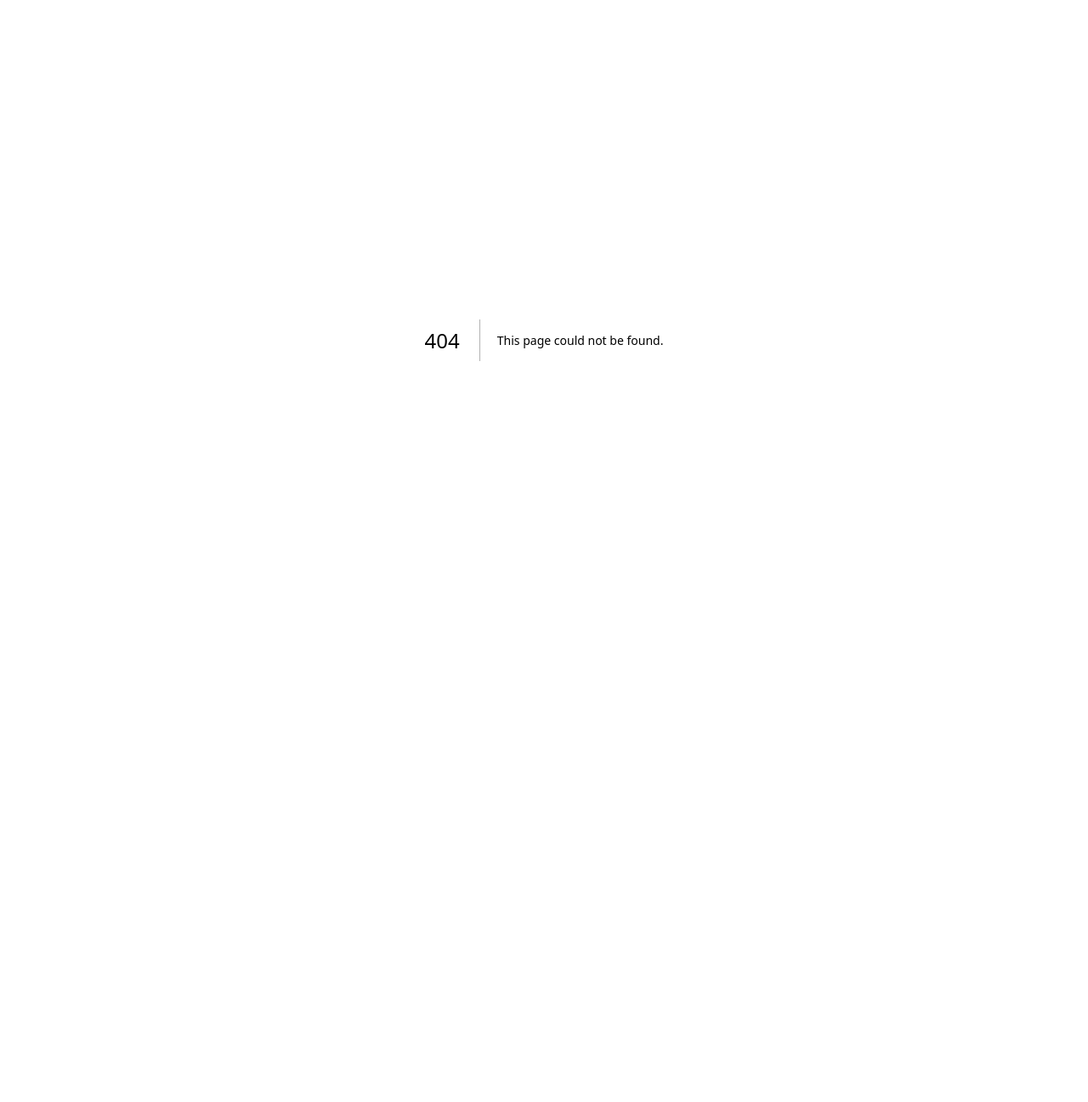
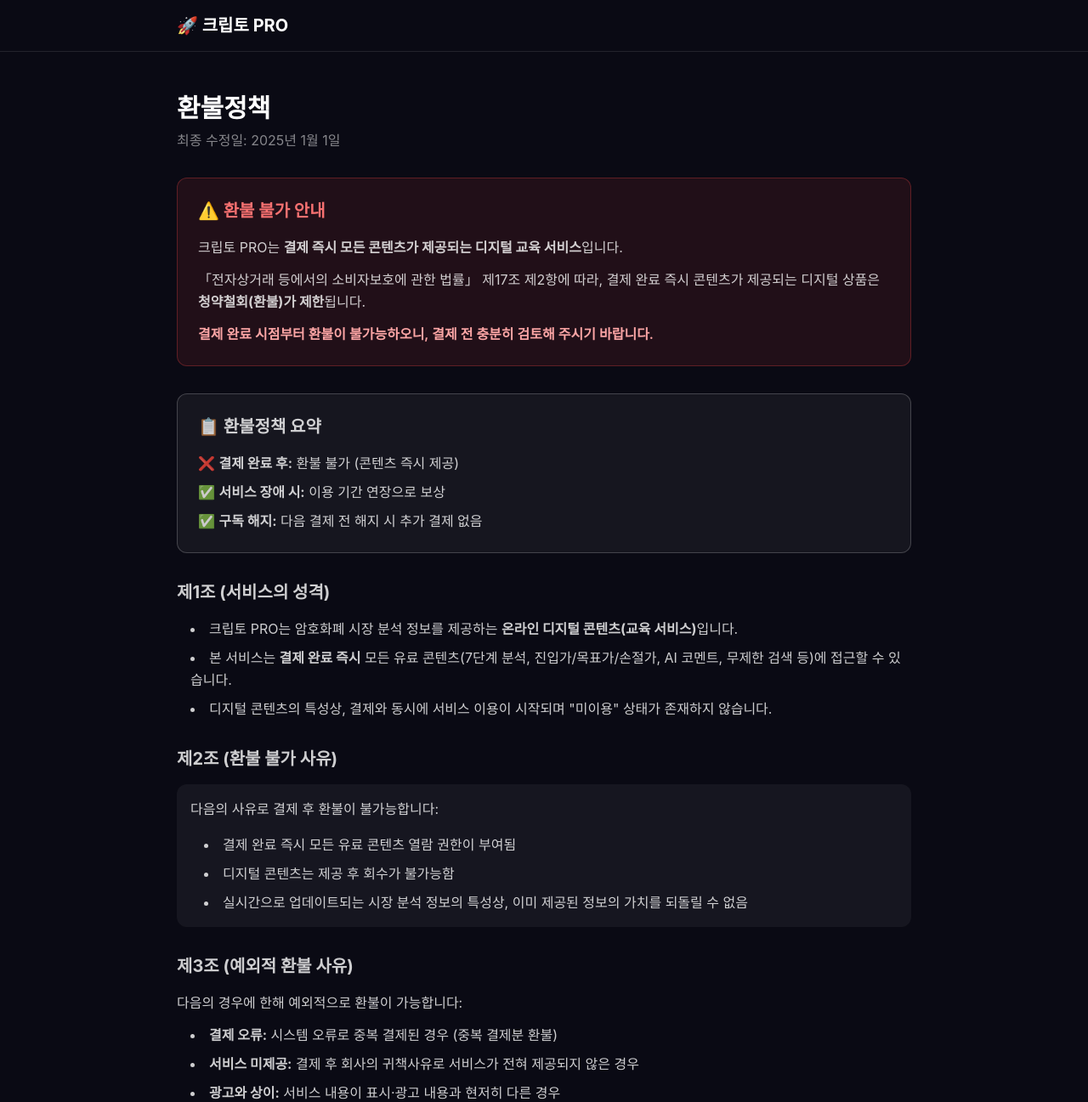
Before and after one commit to mananim0628-source/crypto-dashboard-pro, a Next.js app: page /refund in a window 1280 px wide. Before the commit this address had no page. Shown: the top 1297 px of the page at 85% size. Before the commit the page ends 800 px from the top, so only its background shows below. Built offline with nearby package versions, Linux system fonts and the light colour scheme.

Commit message:
Create page.tsx

```diff
--- /dev/null
+++ b/src/app/refund/page.tsx
@@ -0,0 +1,176 @@
+'use client'
+
+import Link from 'next/link'
+
+export default function Refund() {
+  return (
+    <div className="min-h-screen bg-[#0a0a14] text-white">
+      {/* 헤더 */}
+      <header className="border-b border-white/10">
+        <div className="max-w-4xl mx-auto px-4 py-4">
+          <Link href="/" className="text-xl font-bold">🚀 크립토 PRO</Link>
+        </div>
+      </header>
+
+      {/* 본문 */}
+      <main className="max-w-4xl mx-auto px-4 py-12">
+        <h1 className="text-3xl font-bold mb-2">환불정책</h1>
+        <p className="text-white/50 mb-8">최종 수정일: 2025년 1월 1일</p>
+
+        <div className="space-y-8 text-white/80 leading-relaxed">
+
+          {/* 핵심 안내 */}
+          <div className="bg-red-500/10 border border-red-500/30 rounded-xl p-6">
+            <h2 className="text-xl font-bold text-red-400 mb-4">⚠️ 환불 불가 안내</h2>
+            <div className="space-y-3">
+              <p>크립토 PRO는 <strong>결제 즉시 모든 콘텐츠가 제공되는 디지털 교육 서비스</strong>입니다.</p>
+              <p>「전자상거래 등에서의 소비자보호에 관한 법률」 제17조 제2항에 따라, 결제 완료 즉시 콘텐츠가 제공되는 디지털 상품은 <strong>청약철회(환불)가 제한</strong>됩니다.</p>
+              <p className="text-red-300 font-semibold">결제 완료 시점부터 환불이 불가능하오니, 결제 전 충분히 검토해 주시기 바랍니다.</p>
+            </div>
+          </div>
+
+          {/* 요약 박스 */}
+          <div className="bg-white/5 border border-white/20 rounded-xl p-6">
+            <h2 className="text-xl font-bold mb-4">📋 환불정책 요약</h2>
+            <div className="space-y-2">
+              <p>❌ <strong>결제 완료 후:</strong> 환불 불가 (콘텐츠 즉시 제공)</p>
+              <p>✅ <strong>서비스 장애 시:</strong> 이용 기간 연장으로 보상</p>
+              <p>✅ <strong>구독 해지:</strong> 다음 결제 전 해지 시 추가 결제 없음</p>
+            </div>
+          </div>
+
+          {/* 제1조 */}
+          <section>
+            <h2 className="text-xl font-bold mb-4">제1조 (서비스의 성격)</h2>
+            <ul className="list-disc list-inside space-y-2 ml-4">
+              <li>크립토 PRO는 암호화폐 시장 분석 정보를 제공하는 <strong>온라인 디지털 콘텐츠(교육 서비스)</strong>입니다.</li>
+              <li>본 서비스는 <strong>결제 완료 즉시</strong> 모든 유료 콘텐츠(7단계 분석, 진입가/목표가/손절가, AI 코멘트, 무제한 검색 등)에 접근할 수 있습니다.</li>
+              <li>디지털 콘텐츠의 특성상, 결제와 동시에 서비스 이용이 시작되며 "미이용" 상태가 존재하지 않습니다.</li>
+            </ul>
+          </section>
+
+          {/* 제2조 */}
+          <section>
+            <h2 className="text-xl font-bold mb-4">제2조 (환불 불가 사유)</h2>
+            <div className="bg-white/5 rounded-xl p-4">
+              <p className="mb-4">다음의 사유로 결제 후 환불이 불가능합니다:</p>
+              <ul className="list-disc list-inside space-y-2 ml-4">
+                <li>결제 완료 즉시 모든 유료 콘텐츠 열람 권한이 부여됨</li>
+                <li>디지털 콘텐츠는 제공 후 회수가 불가능함</li>
+                <li>실시간으로 업데이트되는 시장 분석 정보의 특성상, 이미 제공된 정보의 가치를 되돌릴 수 없음</li>
+              </ul>
+            </div>
+          </section>
+
+          {/* 제3조 */}
+          <section>
+            <h2 className="text-xl font-bold mb-4">제3조 (예외적 환불 사유)</h2>
+            <p className="mb-3">다음의 경우에 한해 예외적으로 환불이 가능합니다:</p>
+            <ul className="list-disc list-inside space-y-2 ml-4">
+              <li><strong>결제 오류:</strong> 시스템 오류로 중복 결제된 경우 (중복 결제분 환불)</li>
+              <li><strong>서비스 미제공:</strong> 결제 후 회사의 귀책사유로 서비스가 전혀 제공되지 않은 경우</li>
+              <li><strong>광고와 상이:</strong> 서비스 내용이 표시·광고 내용과 현저히 다른 경우</li>
+            </ul>
+            <p className="mt-4 text-sm text-white/60">
+              ※ 위 사유에 해당하는 경우, 증빙자료와 함께 고객센터로 문의해 주시기 바랍니다.
+            </p>
+          </section>
+
+          {/* 제4조 */}
+          <section>
+            <h2 className="text-xl font-bold mb-4">제4조 (구독 해지)</h2>
+            <div className="bg-[#00d395]/10 border border-[#00d395]/30 rounded-xl p-4">
+              <ul className="space-y-3">
+                <li>✅ 정기 결제(구독)는 언제든지 해지할 수 있습니다.</li>
+                <li>✅ 다음 결제일 이전에 해지하면 추가 결제가 진행되지 않습니다.</li>
+                <li>✅ 해지 후에도 현재 결제 기간이 만료될 때까지 서비스를 이용할 수 있습니다.</li>
+                <li>⚠️ 이미 결제된 기간에 대해서는 환불 또는 일할 계산이 되지 않습니다.</li>
+              </ul>
+            </div>
+          </section>
+
+          {/* 제5조 */}
+          <section>
+            <h2 className="text-xl font-bold mb-4">제5조 (서비스 장애 보상)</h2>
+            <ul className="list-disc list-inside space-y-2 ml-4">
+              <li>회사의 귀책사유로 <strong>24시간 이상</strong> 서비스 이용이 불가능한 경우, 장애 기간만큼 이용 기간을 연장해 드립니다.</li>
+              <li>서비스 장애 보상은 <strong>환불이 아닌 이용 기간 연장</strong>으로 처리됩니다.</li>
+              <li>천재지변, 외부 공격 등 불가항력적 사유로 인한 장애는 보상 대상에서 제외될 수 있습니다.</li>
+            </ul>
+          </section>
+
+          {/* 제6조 */}
+          <section>
+            <h2 className="text-xl font-bold mb-4">제6조 (문의 방법)</h2>
+            <div className="bg-white/5 rounded-xl p-4">
+              <p className="mb-3">환불 관련 문의:</p>
+              <ul className="space-y-2">
+                <li><strong>이메일:</strong> <a href="mailto:support@cryptopro.com" className="text-[#00d395] hover:underline">support@cryptopro.com</a></li>
+                <li><strong>응답 시간:</strong> 영업일 기준 24시간 이내</li>
+              </ul>
+              <p className="mt-4 text-sm text-white/60">
+                문의 시 가입 이메일, 결제일시, 문의 내용을 함께 보내주시면 빠른 처리가 가능합니다.
+              </p>
+            </div>
+          </section>
+
+          {/* 제7조 */}
+          <section>
+            <h2 className="text-xl font-bold mb-4">제7조 (법적 근거)</h2>
+            <div className="bg-white/5 rounded-xl p-4 text-sm">
+              <p className="mb-3">본 환불정책은 다음 법령에 근거합니다:</p>
+              <div className="text-white/60 leading-relaxed space-y-3">
+                <p>
+                  <strong>「전자상거래 등에서의 소비자보호에 관한 법률」 제17조 제2항 제5호</strong><br/>
+                  "복제가 가능한 재화등의 포장을 훼손한 경우" 청약철회 제한
+                </p>
+                <p>
+                  <strong>「전자상거래 등에서의 소비자보호에 관한 법률 시행령」 제21조</strong><br/>
+                  "디지털콘텐츠의 제공이 개시된 경우" 청약철회 제한 (단, 사전 고지 및 동의 필요)
+                </p>
+              </div>
+            </div>
+          </section>
+
+          {/* 제8조 */}
+          <section>
+            <h2 className="text-xl font-bold mb-4">제8조 (분쟁 해결)</h2>
+            <ul className="list-disc list-inside space-y-2 ml-4">
+              <li>서비스 이용과 관련하여 분쟁이 발생한 경우, 회사와 이용자는 상호 협의하여 해결합니다.</li>
+              <li>협의가 이루어지지 않는 경우, 한국소비자원(www.kca.go.kr, ☎1372)에 피해구제를 신청할 수 있습니다.</li>
+            </ul>
+          </section>
+
+          {/* 부칙 */}
+          <section>
+            <h2 className="text-xl font-bold mb-4">부칙</h2>
+            <p>본 환불정책은 2025년 1월 1일부터 시행됩니다.</p>
+          </section>
+
+          {/* 결제 전 동의 */}
+          <section>
+            <div className="bg-gradient-to-r from-yellow-500/10 to-orange-500/10 border border-yellow-500/30 rounded-xl p-6">
+              <h2 className="text-lg font-bold text-yellow-400 mb-3">💡 결제 전 필수 확인사항</h2>
+              <p className="text-sm text-white/70 mb-4">
+                결제 버튼 클릭 시 다음 사항에 동의한 것으로 간주됩니다:
+              </p>
+              <ul className="text-sm space-y-2 text-white/80">
+                <li>☑️ 본 서비스는 결제 즉시 콘텐츠가 제공되는 디지털 교육 상품입니다.</li>
+                <li>☑️ 결제 완료 후에는 환불이 불가능함을 이해하고 동의합니다.</li>
+                <li>☑️ 이용약관, 개인정보처리방침, 환불정책을 읽고 동의합니다.</li>
+              </ul>
+            </div>
+          </section>
+
+        </div>
+
+        {/* 하단 링크 */}
+        <div className="mt-12 pt-8 border-t border-white/10 flex flex-wrap gap-4 text-sm">
+          <Link href="/terms" className="text-[#00d395] hover:underline">이용약관</Link>
+          <Link href="/privacy" className="text-[#00d395] hover:underline">개인정보처리방침</Link>
+          <Link href="/" className="text-white/50 hover:text-white">← 홈으로</Link>
+        </div>
+      </main>
+    </div>
+  )
+}
```
